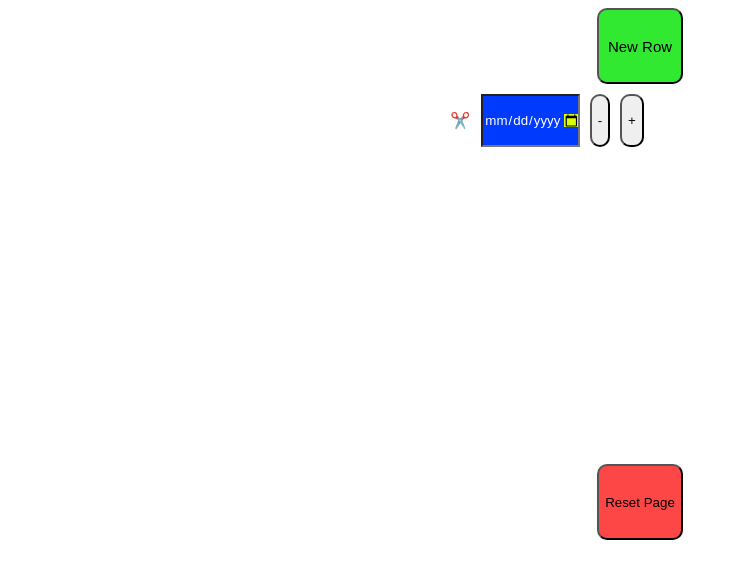
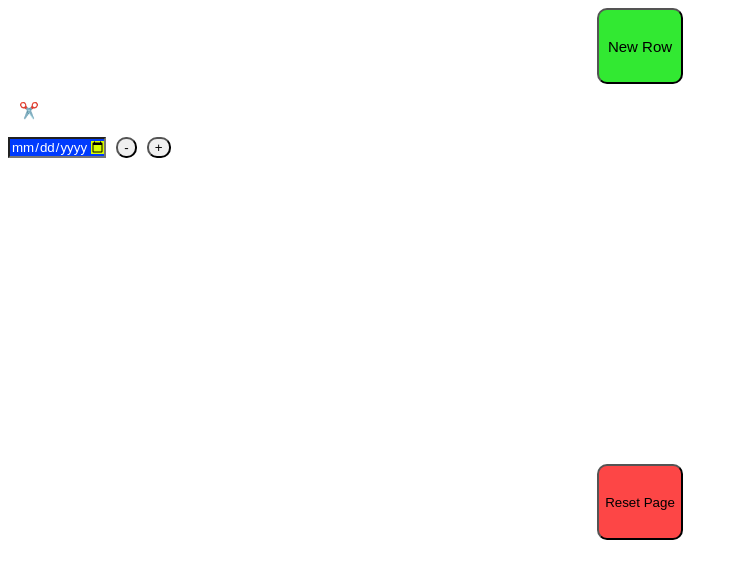
Before and after one commit to MasterGrant137/Progress_Checker, a plain HTML site: page index.html in a window 1280 px wide. Both pictures are taken after a click on the button "New Row". Shown: the whole page, without its empty margins (0-738 px from the left). Drawn offline with Linux system fonts and the light colour scheme.

Commit message:
js is behaving and meshed well with CSS, needs formatting

```diff
--- a/script.js
+++ b/script.js
@@ -7,32 +7,37 @@ const newRow = () => {
     let newRowButton = document.querySelector("#new-row");
 
     newRowButton.addEventListener("click", event => {
-        let row = document.createElement("div");
-        row.setAttribute("id", `row-${rowCount}`);
-        row.setAttribute("class", "row");
-        main.appendChild(row);
+        let rowL = document.createElement("div");
+        rowL.setAttribute("id", `rowL-${rowCount}`);
+        rowL.setAttribute("class", "row");
+        leftSideBar.appendChild(rowL);
+
+        let rowM = document.createElement("div");
+        rowM.setAttribute("id", `rowM-${rowCount}`);
+        rowM.setAttribute("class", "row");
+        main.appendChild(rowM);
 
         let removeRow = document.createElement("p");
         removeRow.setAttribute("class", "remove-row");
         removeRow.innerText = "✂️";
-        row.appendChild(removeRow);
+        rowL.appendChild(removeRow);
 
         let date = document.createElement("input");
         date.setAttribute("type", "date");
         date.setAttribute("class", "date");
-        row.appendChild(date);
+        rowL.appendChild(date);
 
         let minus = document.createElement("button");
         minus.setAttribute("id", `minus-${rowCount}`);
         minus.setAttribute("class", "minus");
         minus.innerText = "-";
-        row.appendChild(minus);
+        rowL.appendChild(minus);
 
         let plus = document.createElement("button");
         plus.setAttribute("id", `plus-${rowCount}`);
         plus.setAttribute("class", "plus");
         plus.innerText = "+";
-        row.appendChild(plus);
+        rowL.appendChild(plus);
 
         plus.addEventListener("click", event => {
             let checkboxContainer = document.createElement("span");
@@ -42,7 +47,7 @@ const newRow = () => {
             checkbox.setAttribute("type", "checkbox");
             checkbox.setAttribute("class", "checkbox")
 
-            row.appendChild(checkboxContainer);
+            rowM.appendChild(checkboxContainer);
             checkboxContainer.appendChild(checkbox);
 
             counters(rowCount);
@@ -55,22 +60,26 @@ const newRow = () => {
 
 
 const counters = (rowCount) => {
-    // console.log(runningRowCount);
-    // let sidebar = document.querySelector("#sidebar");
-    // let currentRowCount = document.querySelector(`#row-${runningRowCount}`);
-    // console.log(runningRowCount)
-    // let countArea = document.createElement("div");
-    // countArea.setAttribute("id", `count-area-${runningRowCount}`);
-    // countArea.setAttribute("class", "count-area");
+    let countAreaExists = document.querySelector(`#count-area-${rowCount}`);
+    let rightSidebar = document.querySelector("#right-sidebar");
+
+    if (!countAreaExists) {
+        let newCountArea = document.createElement("div");
+        newCountArea.setAttribute("id", `count-area-${rowCount}`);
+        newCountArea.setAttribute("class", "count-area");
+
+        countAreaExists = newCountArea;
+    }
 
 
-    //! let testCount = document.querySelector(`#row-0`).children.length;
-    // console.log(rowCount - 1)
-    testCount = document.querySelector(`#row-${rowCount - 1}`).children.length;
-    console.log(testCount);
-    // let rowCheckboxCount = currentRow.children.length;
-    // countArea.innerText = rowCheckboxCount;
-    // sidebar.appendChild(countArea);
+
+    let rowLength = document.querySelector(`#rowM-${rowCount - 1}`).children.length;
+    console.log(countAreaExists);
+
+    // countAreaExists.innerText = "";
+    countAreaExists.innerText = rowLength;
+
+    rightSidebar.appendChild(countAreaExists);
 }
 
 window.addEventListener("DOMContentLoaded", () => {
--- a/style.css
+++ b/style.css
@@ -53,7 +53,7 @@ button:hover {
     background-color: rgb(253, 70, 70);
 }
 
-.row {
+.rowL {
     display: flex;
     justify-content: flex-start;
     flex-wrap: wrap;
```
